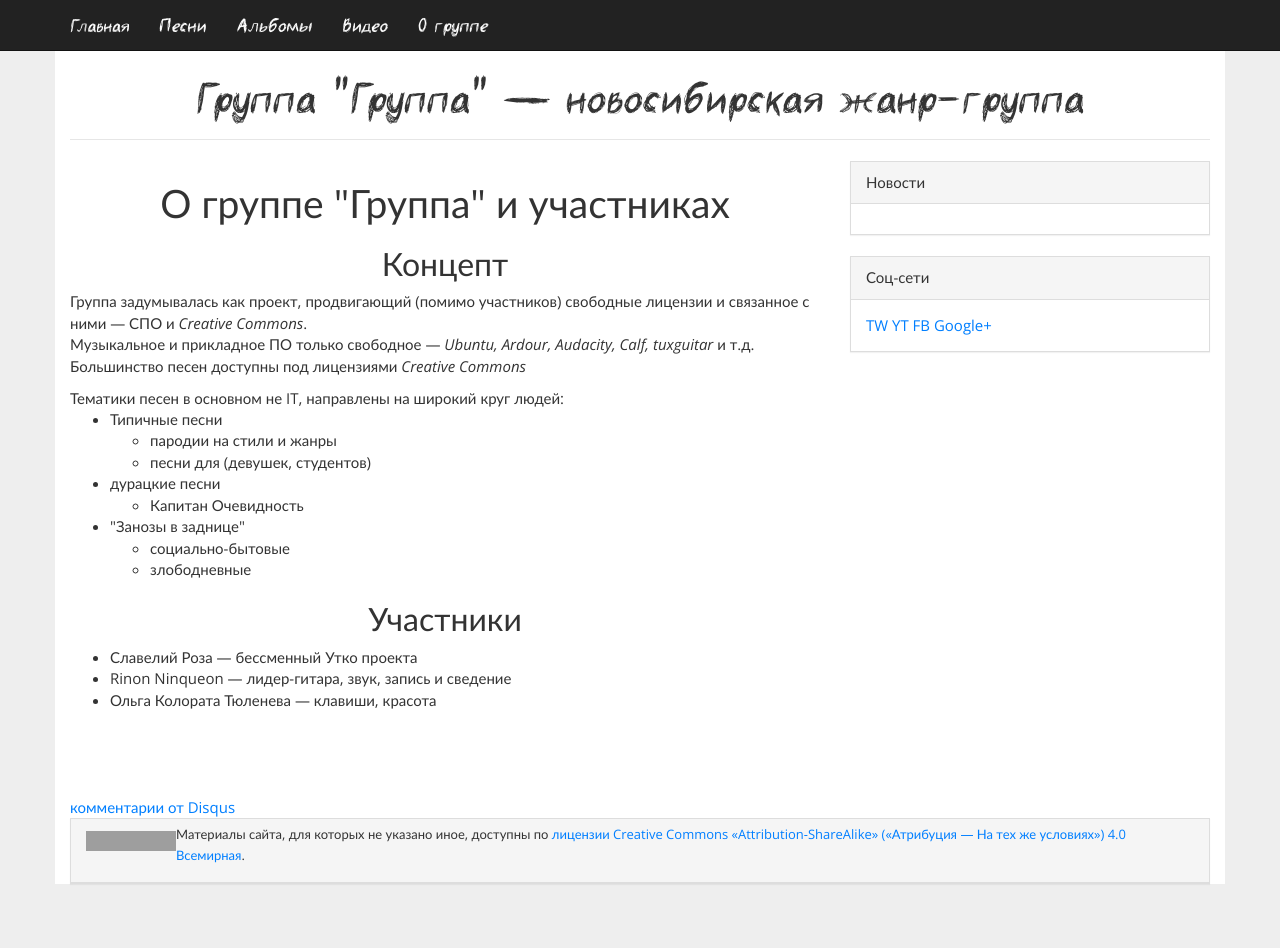
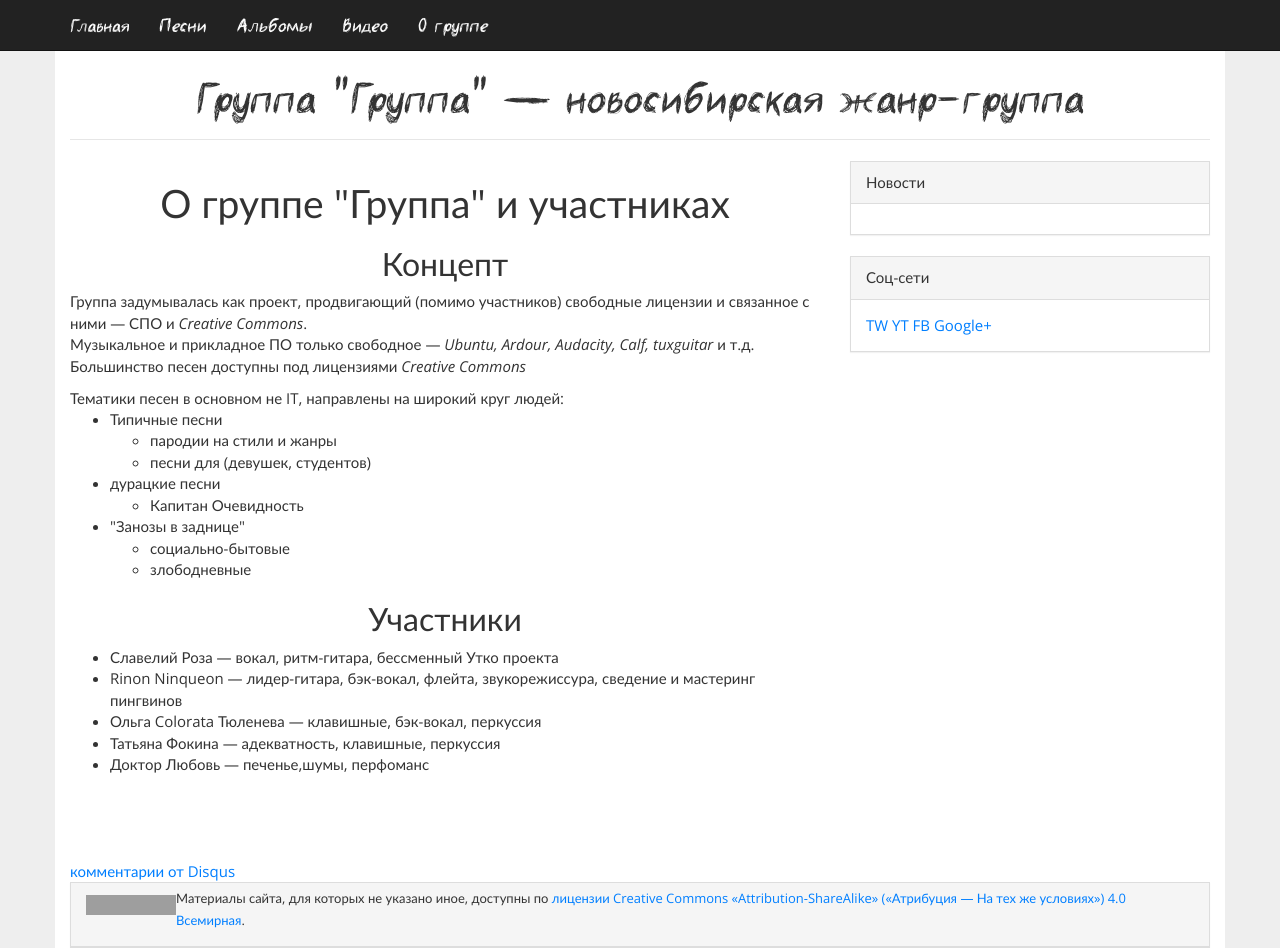
Before and after one commit to gruppa-gruppa-nsk/gruppa-gruppa-nsk.github.io, a Jekyll site: the page built from about/index.html, in a window 1280 px wide and 948 px high. Built offline with Jekyll 4.4.1, drawn with Linux system fonts in a browser that asks for light colours; comment, search, counter and statistics services are not loaded; grey boxes are pictures that could not be loaded.

Commit message:
Добавлены участники

```diff
--- a/about/index.html
+++ b/about/index.html
@@ -30,10 +30,11 @@ Audacity, Calf, tuxguitar</i> и т.д.<br>
 </ul>
 <h2>Участники</h2>
 <ul>
-<li>Славелий Роза — бессменный Утко проекта</li>
-<li>Rinon Ninqueon — лидер-гитара, звук, запись и сведение</li>
-<li>Ольга Колората Тюленева — клавиши, красота
-</li>
+<li>Славелий Роза — вокал, ритм-гитара, бессменный Утко проекта</li>
+<li>Rinon Ninqueon — лидер-гитара, бэк-вокал,  флейта, звукорежиссура, сведение и мастеринг пингвинов</li>
+<li>Ольга Colorata Тюленева — клавишные, бэк-вокал, перкуссия</li>
+<li>Татьяна Фокина — адекватность, клавишные, перкуссия</li>
+<li>Доктор Любовь — печенье,шумы, перфоманс</li>
 </ul>
 <p><br>
 </p>
```
